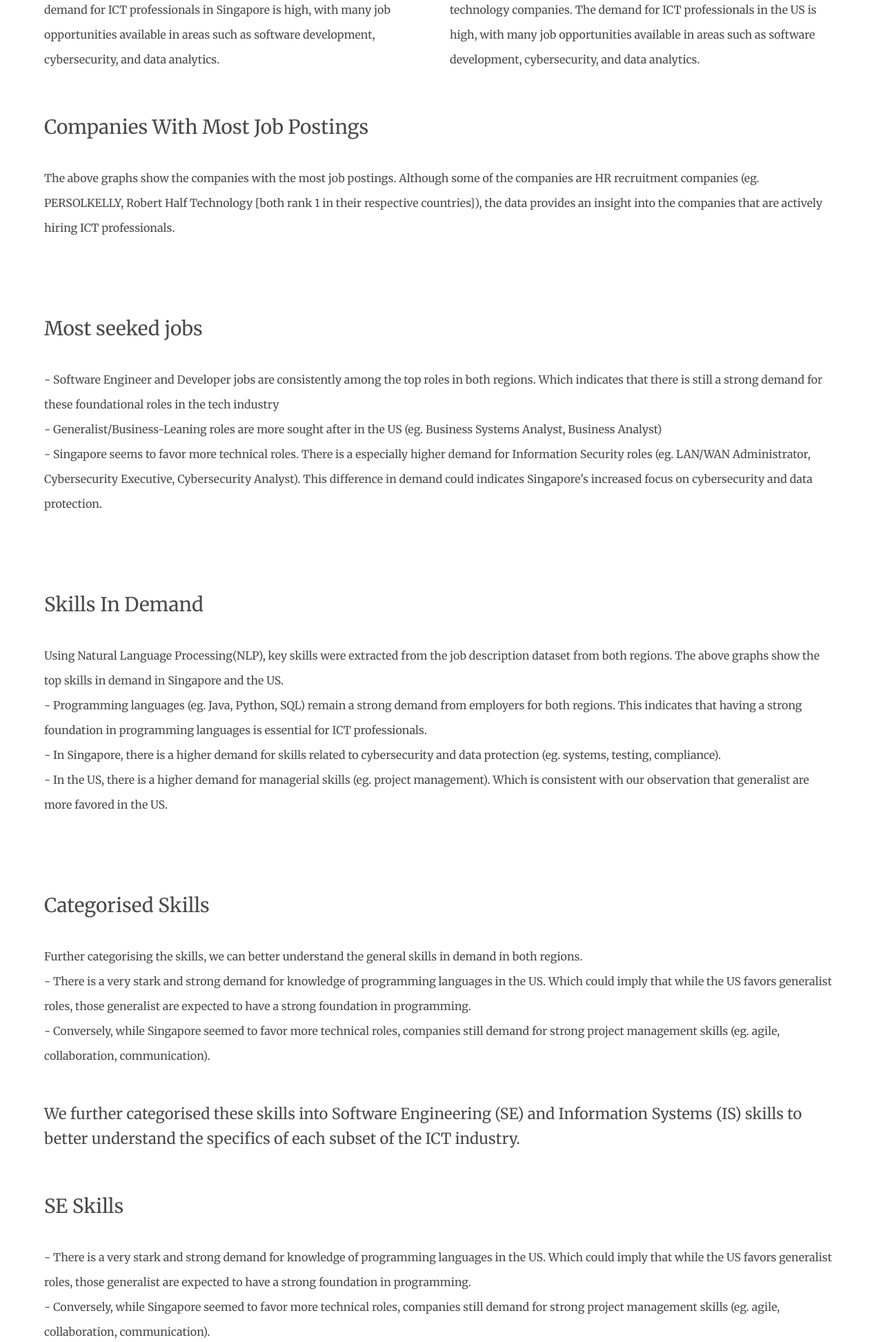
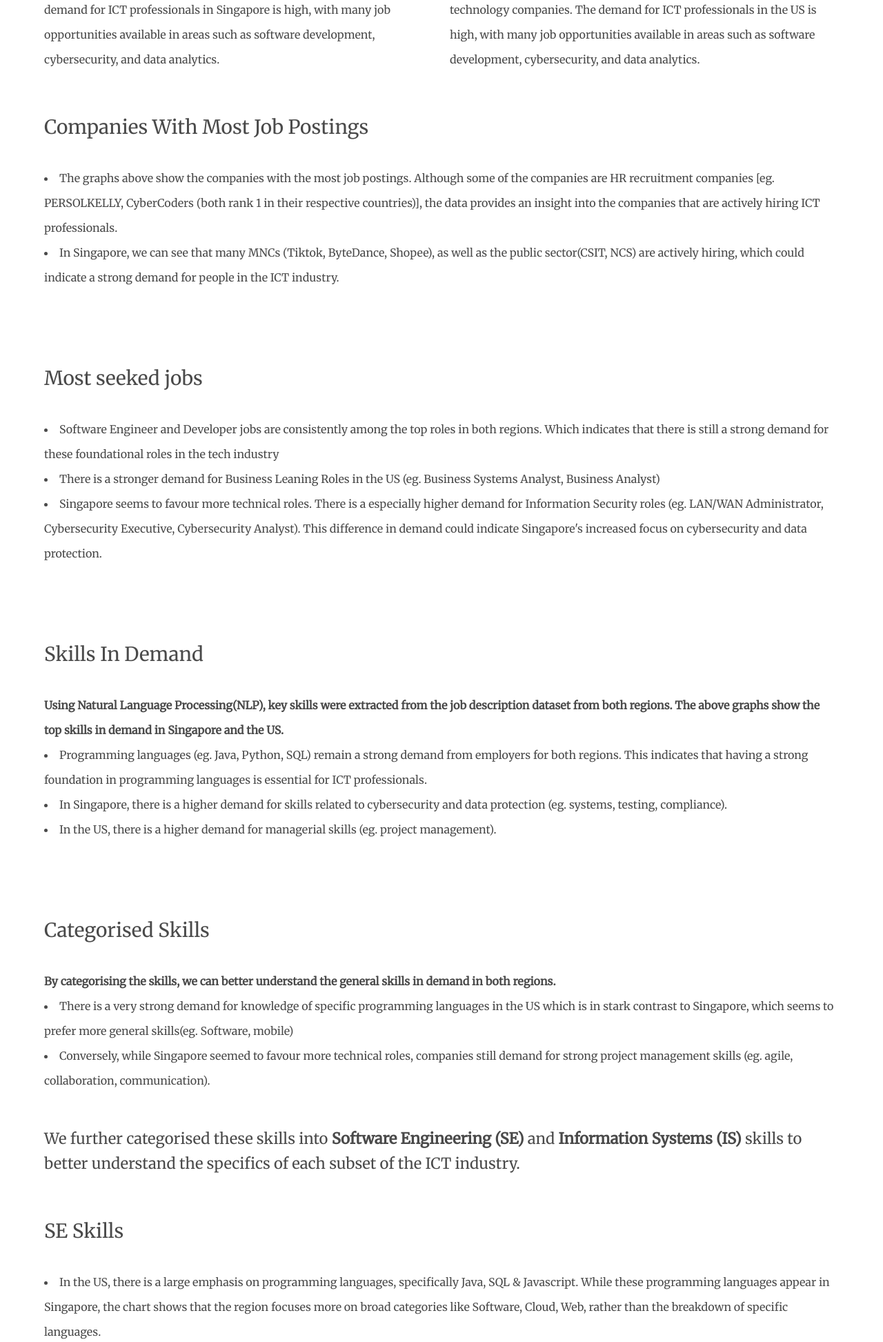
Before and after one commit to Nnestt/flask_webpage, a Flask app: template templates/index.html in a window 1280 px wide. Shown: the part 1752-3697 px from the top of the page at 69% size. Run offline with Flask 3, Linux system fonts and the light colour scheme; the template is opened without the code that fills it, so the values that code supplies are empty; parts of the project's set-up code (start-up, migrations or seed data) failed here and were passed over.

Commit message:
added more IS categories. changed analysis

```diff
--- a/functions.py
+++ b/functions.py
@@ -7,8 +7,10 @@ category_colors = {
   "project management": "#00CC96",
   "data management/analytics": "#AB63FA",
   "development/testing": "#FFA15A",
+  "cloud & identity security": "#FF6692",
+  "governance,risk,compliance(grc)": "#B6E880",
+  "network security": "#FF97FF",
   "others": "#19D3F3",
-  "certifications": "#FF6692"
 }
 
 #Makes each values lowercase, works for most class
@@ -60,12 +62,15 @@ def getTopXSkill(dataF, x):
 #Group Skills into Catagory
 def catagoriseSkills(dataF):
     #Skills Groups
-    catagoriesDict = {"Programming Languages": ["Java", "Python", "C++", "C#", "VB.NET", "R", "BASIC","JavaScript","HTML","HTTP", "CSS","ASP.NET", "PHP","jQuery","AJAX","SQL", "NoSQL","GO"],
-              "Frameworks & Library":[".NET", "Angular", "AngularJS", "Bootstrap", "Node.js", "Express", "j2EE", "WebSphere", "Citrix",'AWS',"React","Backend","software","Web","NIST","Azure","Cloud"],
-              "Project Management": ["Project Management", "Development Manager", "IT Manager","communication", "Business Analyst", "Agile", "Scrum", "Collaboration", "TDD", "SDLC", "Consulting","Management","Project","DevOps","Application", "Risk Management","Leadership"],
-              "Data Management/Analytics": ["Data Analysis", "Data Architecture", "Data Analytics", "Big Data", "Machine Learning", "Statistical Analysis","Analysis","Architecture","Oracle","Database","API"],
-              "Development/Testing": ["Testing", "Development","Test Case","Test","Black Box","White Box","Git","GitHub","Software Development","Firewall","Windows","Linux","Systems","Mobile"],
-              "Certifications": ["CISSP", "CISM","CCNA","GISF","CAPM"],
+    catagoriesDict = {
+        "Programming Languages": ["Java", "Python", "C++", "C#", "VB.NET", "R", "BASIC","JavaScript","HTML", "CSS","ASP.NET", "PHP","jQuery","AJAX","SQL", "NoSQL","GO","C","Assembly","Rust","Kotlin", "Swift"],
+        "Frameworks & Library":[".NET", "Angular", "AngularJS", "Bootstrap", "Node.js", "Express", "j2EE", "WebSphere", "Citrix",'AWS',"React", "Vue", "Django", "Flask", "Spring Boot"],
+        "Project Management": ["Project Management", "Development Manager", "IT Manager","communication", "Business Analyst", "Agile", "Scrum", "Collaboration", "TDD", "SDLC", "Consulting","Management","Project","DevOps","Application","Leadership"],
+        "Data Management/Analytics": ["Data Analysis", "Data Architecture", "Data Analytics", "Big Data", "Machine Learning", "Statistical Analysis","Analysis","Architecture","Oracle","Database","API"],
+        "Development/Testing": ["Testing", "Development","Test Case","Test","Black Box","White Box","Git","GitHub","Software Development","Windows","Linux","Systems","Mobile","Azure","Cloud","web","software","http", "backend"],
+        "Cloud & Identity Security": ["Cloud Security", "AWS", "Azure", "GCP", "Identity Management", "Access Management","Security Operations (SOC)", "SIEM", "DLP (Data Loss Prevention)", "Blue Team","Security Analyst", "Incident Response", "Threat Intelligence", "CISM", "CISSP"],
+        "Governance,Risk,Compliance(GRC)": ["InfoSec", "Risk Management", "Compliance", "Governance", "Security Policy","Security Audit", "Security Awareness", "ISO 27001", "NIST", "PCI-DSS", "HIPAA", "GDPR"],
+        "Network Security":["Network Security", "Application Security", "Penetration Testing", "Ethical Hacking","Vulnerability Analyst", "Red Team", "IDS/IPS", "Firewall", "Malware Analysis","Forensics", "OSCP", "CEH"]
             }
 
     parentList = []
--- a/templates/index.html
+++ b/templates/index.html
@@ -159,11 +159,12 @@
           </div>
         </div>
         <div class="subtitled-small">
-          <p>
-            The above graphs show the companies with the most job postings. Although some of the companies are HR recruitment
-            companies (eg. PERSOLKELLY, Robert Half Technology [both rank 1 in their respective countries]), the data provides an
-            insight into the companies that are actively hiring ICT professionals.
-          </p>
+          <li>
+            The graphs above show the companies with the most job postings. Although some of the companies are HR recruitment companies [eg. PERSOLKELLY, CyberCoders (both rank 1 in their respective countries)], the data provides an insight into the companies that are actively hiring ICT professionals.
+          </li>
+          <li>
+            In Singapore, we can see that many MNCs (Tiktok, ByteDance, Shopee), as well as the public sector(CSIT, NCS) are actively hiring, which could indicate a strong demand for people in the ICT industry.
+          </li>
         </div>
       </div>
     </section>
@@ -183,17 +184,17 @@
           </div>
         </div>
         <div class="div subtitled-small">
-          <ul>
+
             <li>
-              - Software Engineer and Developer jobs are consistently among the top roles in both regions. Which indicates that there is still a strong demand for these foundational roles in the tech industry
+              Software Engineer and Developer jobs are consistently among the top roles in both regions. Which indicates that there is still a strong demand for these foundational roles in the tech industry
             </li>
             <li>
-              - Generalist/Business-Leaning roles are more sought after in the US (eg. Business Systems Analyst, Business Analyst)
+              There is a stronger demand for Business Leaning Roles in the US (eg. Business Systems Analyst, Business Analyst)
             </li>
             <li>
-              - Singapore seems to favor more technical roles. There is a especially higher demand for Information Security roles (eg. LAN/WAN Administrator, Cybersecurity Executive, Cybersecurity Analyst). This difference in demand could indicates Singapore's increased focus on cybersecurity and data protection.
+              Singapore seems to favour more technical roles. There is a especially higher demand for Information Security roles (eg. LAN/WAN Administrator, Cybersecurity Executive, Cybersecurity Analyst). This difference in demand could indicate Singapore's increased focus on cybersecurity and data protection.
             </li>
-          </ul>
+
         </div>
       </div>
     </section>
@@ -215,18 +216,18 @@
           </div>
         </div>
         <div class="div subtitled-small">
-          <h2>Using Natural Language Processing(NLP), key skills were extracted from the job description dataset from both regions. The above graphs show the top skills in demand in Singapore and the US.</h2>
-          <ul>
+          <b>Using Natural Language Processing(NLP), key skills were extracted from the job description dataset from both regions. The above graphs show the top skills in demand in Singapore and the US.</b>
+
             <li>
-              - Programming languages (eg. Java, Python, SQL) remain a strong demand from employers for both regions. This indicates that having a strong foundation in programming languages is essential for ICT professionals.
+              Programming languages (eg. Java, Python, SQL) remain a strong demand from employers for both regions. This indicates that having a strong foundation in programming languages is essential for ICT professionals.
             </li>
             <li>
-              - In Singapore, there is a higher demand for skills related to cybersecurity and data protection (eg. systems, testing, compliance).
+              In Singapore, there is a higher demand for skills related to cybersecurity and data protection (eg. systems, testing, compliance).
             </li>
             <li>
-              - In the US, there is a higher demand for managerial skills (eg. project management). Which is consistent with our observation that generalist are more favored in the US.
+              In the US, there is a higher demand for managerial skills (eg. project management).
             </li>
-          </ul>
+
         </div>
       </div>
     </section>
@@ -248,17 +249,17 @@
           </div>
         </div>
         <div class="subtitled-small">
-          <p>
-            Further categorising the skills, we can better understand the general skills in demand in both regions.
-          </p>
-          <ul>
+          <b>
+            By categorising the skills, we can better understand the general skills in demand in both regions.
+          </b>
+
             <li>
-            - There is a very stark and strong demand for knowledge of programming languages in the US. Which could imply that while the US favors generalist roles, those generalist are expected to have a strong foundation in programming.
+              There is a very strong demand for knowledge of specific programming languages in the US which is in stark contrast to Singapore, which seems to prefer more general skills(eg. Software, mobile)
             </li>
             <li>
-              - Conversely, while Singapore seemed to favor more technical roles, companies still demand for strong project management skills (eg. agile, collaboration, communication).
+              Conversely, while Singapore seemed to favour more technical roles, companies still demand for strong project management skills (eg. agile, collaboration, communication).
             </li>
-          </ul>
+
         </div>
       </div>
     </section>
@@ -266,7 +267,7 @@
       <div class="container">
         <div class="subtitled">
           <h2>
-            We further categorised these skills into Software Engineering (SE) and Information Systems (IS) skills
+            We further categorised these skills into <b>Software Engineering (SE)</b> and <b>Information Systems (IS)</b> skills
             to better understand the specifics of each subset of the ICT industry.
           </h2>
         </div>
@@ -288,17 +289,17 @@
           </div>
         </div>
         <div class="subtitled-small">
-          <ul>
+
             <li>
-              - There is a very stark and strong demand for knowledge of programming
-              languages in the US. Which could imply that while the US favors generalist roles,
-              those generalist are expected to have a strong foundation in programming.
+              In the US, there is a large emphasis on programming languages, specifically Java, SQL & Javascript. While these programming languages appear in Singapore, the chart shows that the region focuses more on broad categories like Software, Cloud, Web, rather than the breakdown of specific languages.
             </li>
             <li>
-              - Conversely, while Singapore seemed to favor more technical roles, companies still demand
-              for strong project management skills (eg. agile, collaboration, communication).
+              This could imply that the US has a strong demand for developers with expertise in specific languages. While Singapore, a newer economy, might require developers to be more dynamic. With a larger focus on cloud technologies rather than traditional programming stacks.
             </li>
-          </ul>
+            <li>
+              In Singapore, <b>Project Management Skills</b> are more emphasised. This could be due to Singaporean companies having fast-paced environments requiring cross-functional collaboration and iterative development.
+            </li>
+
         </div>
       </div>
     </section>
@@ -320,12 +321,19 @@
           </div>
         </div>
         <div class="subtitled-small">
-          <ul>
+
             <li>
-              - Very similar demand for IS related skills in both regions. This could imply that IS professionals with a strong foundation in Singapore are likely to find similar success abroad.
+              Both regions emphasise advanced certifications(CISSP & CISM, along with tools like SIEM), there is a demand for highly certified professionals to manage compliance.
             </li>
-          </ul>
-        </div>
+            <li>
+              Singapore seeks for strong project management skills(Leadership, communication), which could indicate a rising demand for IS professionals in managerial/consultant roles
+            </li>
+            <li>
+              <b>Network Security Differences:</b> In Singapore, there is a stronger focus on Red Teaming (penetration testing). Whereas in the US, the region seems to be more focused on securing(firewall) as they might have more legacy systems that need to be safeguarded.
+            </li>
+
+            </li>
+            </div>
       </div>
     </section>
 
```
